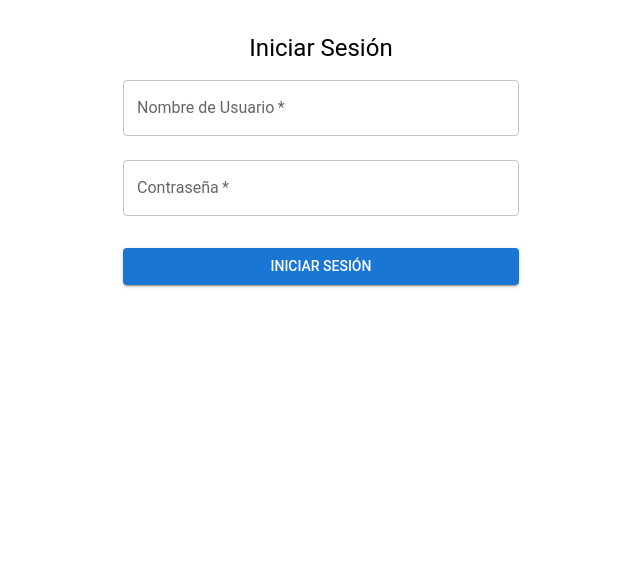
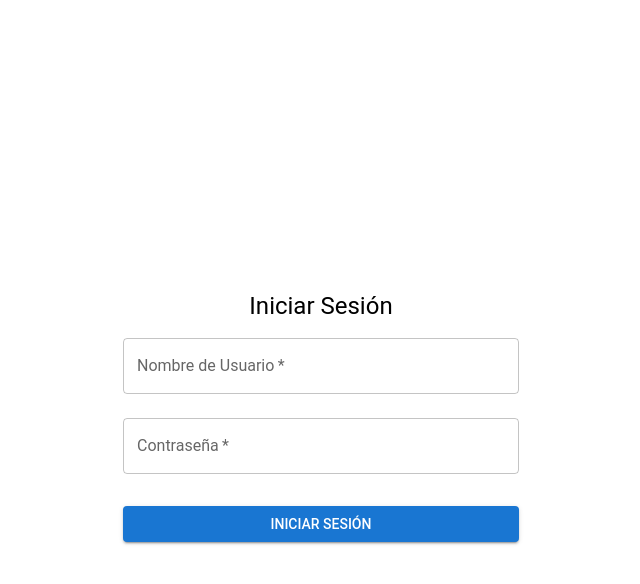
Before and after one commit to LuisGalviz/SecuritySoftwareFrontEnd, a React (Vite) app: page / in a window 1280 px wide. Shown: the top 584 px of the page, without its empty margins (319-959 px from the left). Built offline with nearby package versions, Linux system fonts and the light colour scheme.

Commit message:
feat: add yup for login

```diff
--- a/src/components/Login.jsx
+++ b/src/components/Login.jsx
@@ -1,30 +1,54 @@
 // src/components/Login.jsx
-import React, { useState } from "react";
-import { TextField, Button, Container, Typography, Box } from "@mui/material";
+import React from "react";
+import {
+  TextField,
+  Button,
+  Container,
+  Typography,
+  Box,
+  FormControl,
+  FormHelperText,
+} from "@mui/material";
+import { useFormik } from "formik";
+import * as Yup from "yup";
 import api from "../services/api";
 import { useNavigate } from "react-router-dom";
 
 const Login = () => {
-  const [formData, setFormData] = useState({ username: "", password: "" });
   const navigate = useNavigate();
 
-  const handleChange = (e) => {
-    setFormData({ ...formData, [e.target.name]: e.target.value });
-  };
-
-  const handleSubmit = async (e) => {
-    e.preventDefault();
+  const formik = useFormik({
+    initialValues: {
+      username: "",
+      password: "",
+    },
+    validationSchema: Yup.object({
+      username: Yup.string().required("El nombre de usuario es requerido"),
+      password: Yup.string().required("La contraseña es requerida"),
+    }),
+    onSubmit: async (values) => {
       try {
-      await api.login(formData);
+        await api.login(values);
         alert("Inicio de sesión exitoso");
         navigate("/dashboard");
       } catch (error) {
         console.error("Error al iniciar sesión:", error);
-      alert("Error al iniciar sesión");
+        formik.setFieldError(
+          "password",
+          "Nombre de usuario o contraseña incorrectos"
+        );
       }
-  };
+    },
+  });
 
   return (
+    <Box
+      sx={{
+        display: "flex",
+        justifyContent: "center",
+        alignItems: "center",
+        minHeight: "100vh",
+      }}>
       <Container maxWidth="xs">
         <Box
           sx={{
@@ -34,24 +58,42 @@ const Login = () => {
             mt: 4,
           }}>
           <Typography variant="h5">Iniciar Sesión</Typography>
-        <form onSubmit={handleSubmit}>
+          <form onSubmit={formik.handleSubmit}>
+            <FormControl
+              fullWidth
+              margin="normal">
               <TextField
-            margin="normal"
                 required
-            fullWidth
                 label="Nombre de Usuario"
                 name="username"
-            onChange={handleChange}
+                onChange={formik.handleChange}
+                onBlur={formik.handleBlur}
+                value={formik.values.username}
+                error={
+                  formik.touched.username && Boolean(formik.errors.username)
+                }
+                helperText={formik.touched.username && formik.errors.username}
+                variant="outlined"
               />
+            </FormControl>
+            <FormControl
+              fullWidth
+              margin="normal">
               <TextField
-            margin="normal"
                 required
-            fullWidth
                 label="Contraseña"
                 type="password"
                 name="password"
-            onChange={handleChange}
+                onChange={formik.handleChange}
+                onBlur={formik.handleBlur}
+                value={formik.values.password}
+                error={
+                  formik.touched.password && Boolean(formik.errors.password)
+                }
+                helperText={formik.touched.password && formik.errors.password}
+                variant="outlined"
               />
+            </FormControl>
             <Button
               type="submit"
               fullWidth
@@ -62,6 +104,7 @@ const Login = () => {
           </form>
         </Box>
       </Container>
+    </Box>
   );
 };
 
```
Lines whose indentation alone changed are shown as unchanged.
